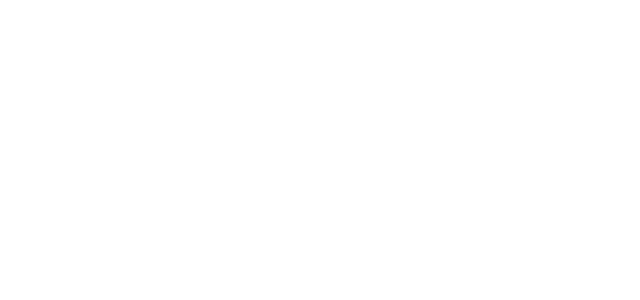
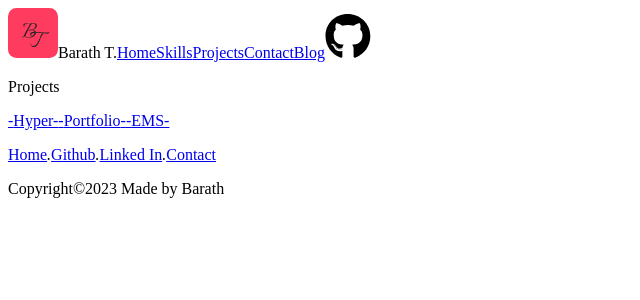
Before and after one commit to Barath-T/Portfolio, a React (Create React App) app: page /projects in a window 1280 px wide. Before the commit this address had no page. Shown: the top 300 px of the page, without its empty margins (0-640 px from the left). Built offline with nearby package versions, Linux system fonts and the light colour scheme; data requests are answered from the project's data file.

Commit message:
projects && axios

```diff
--- /dev/null
+++ b/db.json
@@ -0,0 +1,14 @@
+{
+  "projects": [
+    { "id": 1, "name": "Hyper" },
+    { "id": 2, "name": "Portfolio" },
+    { "id": 3, "name": "EMS" }
+  ],
+  "skills": [
+    { "id": 1, "name": "HTMLandCSS" },
+    { "id": 2, "name": "Javascipt" },
+    { "id": 3, "name": "Frontend" },
+    { "id": 4, "name": "Backend" },
+    { "id": 5, "name": "C++" }
+  ]
+}
--- a/src/App.js
+++ b/src/App.js
@@ -1,9 +1,16 @@
 import { Routes, Route } from "react-router-dom";
 
 import Layout from "./components/Layout";
+
 import Home from "./components/home/Home";
+
 import Skills from "./components/skills/Skills";
 import Skill from "./components/skills/Skill";
+
+import Projects from "./components/projects/Projects";
+import Project from "./components/projects/Project";
+
+import Contact from "./components/contact/Contact";
 
 const App = () => {
   return (
@@ -14,6 +21,10 @@ const App = () => {
           <Route path="skills" element={<Skills />}>
             <Route path=":name" element={<Skill />} />
           </Route>
+          <Route path="projects" element={<Projects />}>
+            <Route path=":name" element={<Project />} />
+          </Route>
+          <Route path="contact" element={<Contact />} />
         </Route>
       </Routes>
     </>
--- /dev/null
+++ b/src/components/contact/Contact.js
@@ -0,0 +1,5 @@
+const Contact = () => {
+  return <h1>BarathT1207@gmail.com</h1>;
+};
+
+export default Contact;
--- /dev/null
+++ b/src/components/projects/Project.js
@@ -0,0 +1,19 @@
+import { useOutletContext } from "react-router-dom";
+
+const Project = () => {
+  const { project } = useOutletContext();
+
+  if (!project) {
+    return <></>;
+  } else {
+    return (
+      <div>
+        name: {project.name}
+        <br />
+        id: {project.id}
+      </div>
+    );
+  }
+};
+
+export default Project;
--- /dev/null
+++ b/src/components/projects/Projects.js
@@ -0,0 +1,41 @@
+import { useEffect, useState } from "react";
+import { Outlet, useParams } from "react-router-dom";
+import { Link } from "react-router-dom";
+
+import { getAll } from "../../services/db";
+
+const Projects = () => {
+  const [projects, setProjects] = useState([]);
+
+  useEffect(() => {
+    (async () => setProjects(await getAll("projects")))();
+  }, []);
+
+  const { name: projectName } = useParams();
+
+  return (
+    <div>
+      <p>Projects</p>
+      <div>
+        {projectName
+          ? projects.map((project) => (
+              <Link to={`/projects/${project.name}`} key={project.id}>
+                {project.name}
+              </Link>
+            ))
+          : projects.map((project) => (
+              <Link to={`/projects/${project.name}`} key={project.id}>
+                -{project.name}-
+              </Link>
+            ))}
+      </div>
+      <Outlet
+        context={{
+          project: projects.find((project) => project.name === projectName),
+        }}
+      />
+    </div>
+  );
+};
+
+export default Projects;
--- a/src/components/skills/Skills.js
+++ b/src/components/skills/Skills.js
@@ -1,45 +1,31 @@
 import { useEffect, useState } from "react";
 import { Link, Outlet, useParams } from "react-router-dom";
+import { getAll } from "../../services/db";
 
-const getSkillsData = () => {
-  return [
-    { id: 1, name: "HTMLandCSS" },
-    { id: 2, name: "Javascipt" },
-    { id: 3, name: "Frontend" },
-    { id: 4, name: "Backend" },
-    { id: 5, name: "C++" },
-  ];
-};
 const Skills = ({ selectedSkill }) => {
   const [skills, setSkills] = useState([]);
 
   useEffect(() => {
-    setSkills(getSkillsData());
+    (async () => setSkills(await getAll("skills")))();
   }, []);
 
   const { name } = useParams();
   return (
     <div>
       <p>Skills:</p>
-
-      {name ? (
       <div>
-          {skills.map((skill) => (
+        {name
+          ? skills.map((skill) => (
               <Link to={`/skills/${skill.name}`} key={skill.id}>
                 {skill.name}
               </Link>
-          ))}
-        </div>
-      ) : (
-        <div>
-          {skills.map((skill) => (
+            ))
+          : skills.map((skill) => (
               <Link to={`/skills/${skill.name}`} key={skill.id}>
                 -{skill.name}-
               </Link>
             ))}
       </div>
-      )}
-
       <Outlet
         context={{ skill: skills.find((skill) => skill.name === name) }}
       />
--- /dev/null
+++ b/src/services/db.js
@@ -0,0 +1,9 @@
+import axios from "axios";
+
+const baseUrl = "http://localhost:3002";
+
+const getAll = async (type) => {
+  return (await axios.get(`${baseUrl}/${type}`)).data;
+};
+
+export { getAll };
```
Also changed, not shown: package.json (+6 -2 lines), src/components/contact/Contact.styled.js (added), 1 other file (tests, documents, lock files or other folders). Lines whose indentation alone changed are shown as unchanged.
